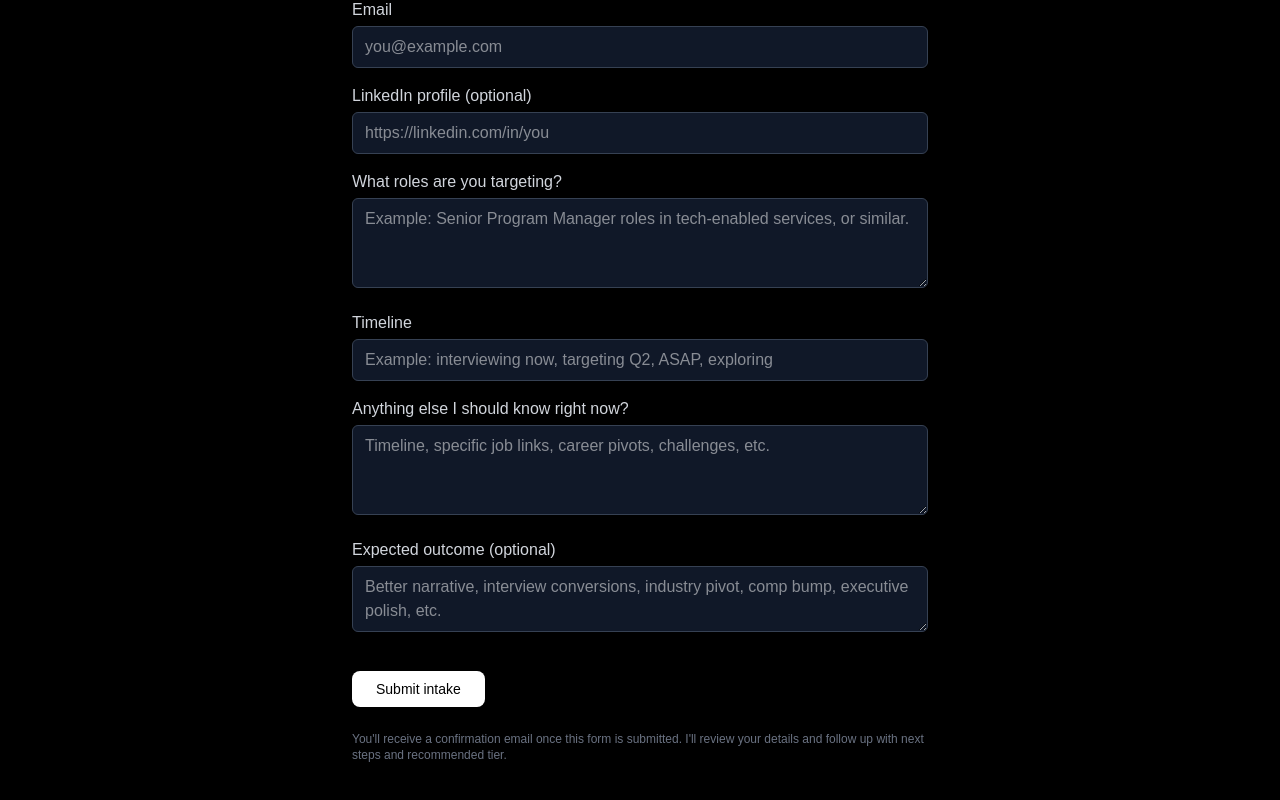
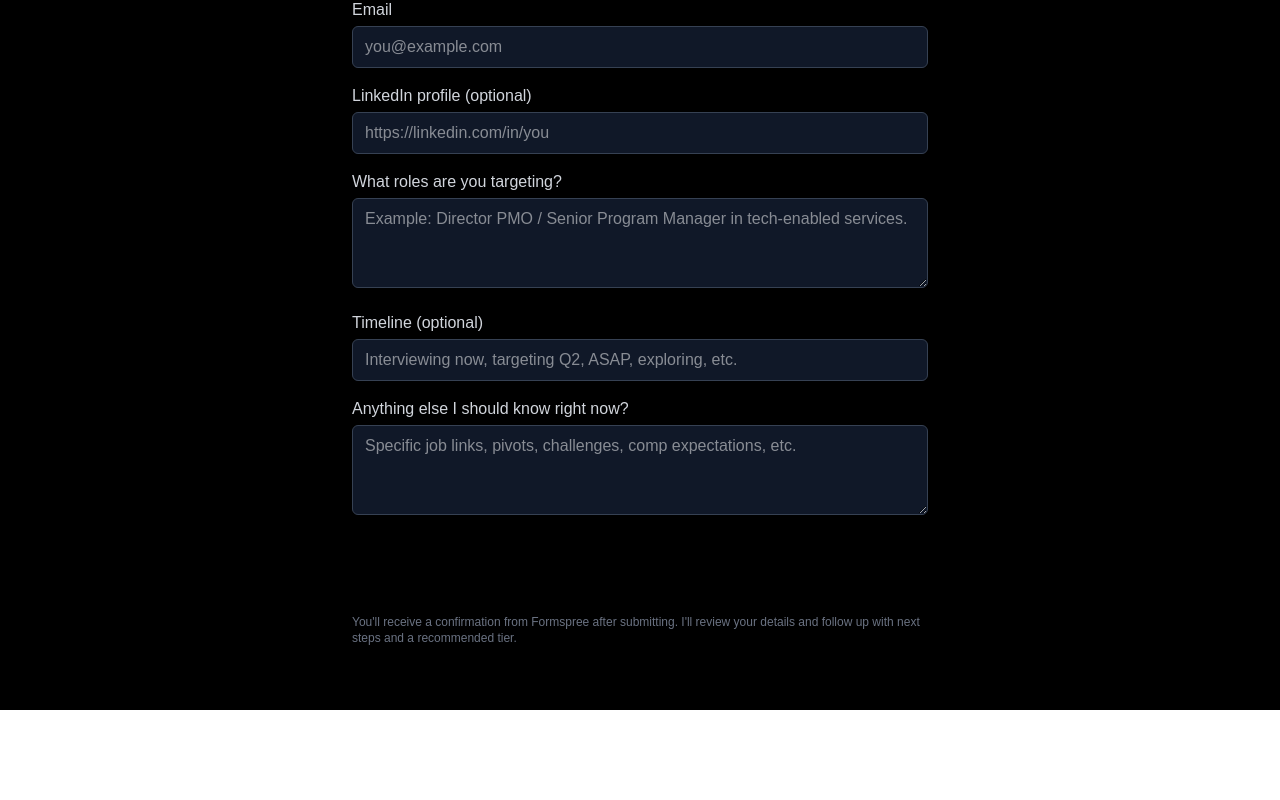
Before and after one commit to p-erry/resume-services, a Next.js app in the folder web/: page /intake in a window 1280 px wide. Shown: the part 320-1120 px from the top of the page. After the commit the page ends 1030 px from the top, so only its background shows below. Built offline with nearby package versions, Linux system fonts and the light colour scheme.

Commit message:
Refactor intake form fields and placeholders
Updated placeholder text for roles and notes fields, added optional timeline field, and modified confirmation message.

```diff
--- a/web/app/intake/page.tsx
+++ b/web/app/intake/page.tsx
@@ -68,21 +68,21 @@ export default function IntakePage() {
               name="roles"
               className="w-full rounded-md border border-gray-700 bg-gray-900 px-3 py-2 text-white"
               rows={3}
-              placeholder="Example: Senior Program Manager roles in tech-enabled services, or similar."
+              placeholder="Example: Director PMO / Senior Program Manager in tech-enabled services."
               required
             />
           </div>
 
           <div>
             <label className="block mb-1 text-gray-300" htmlFor="timeline">
-    Timeline
+              Timeline (optional)
             </label>
             <input
               id="timeline"
               name="timeline"
               className="w-full rounded-md border border-gray-700 bg-gray-900 px-3 py-2 text-white"
               type="text"
-    placeholder="Example: interviewing now, targeting Q2, ASAP, exploring"
+              placeholder="Interviewing now, targeting Q2, ASAP, exploring, etc."
             />
           </div>
 
@@ -95,41 +95,31 @@ export default function IntakePage() {
               name="notes"
               className="w-full rounded-md border border-gray-700 bg-gray-900 px-3 py-2 text-white"
               rows={3}
-              placeholder="Timeline, specific job links, career pivots, challenges, etc."
+              placeholder="Specific job links, pivots, challenges, comp expectations, etc."
             />
           </div>
-
-<div>
-  <label className="block mb-1 text-gray-300" htmlFor="expectations">
-    Expected outcome (optional)
-  </label>
-  <textarea
-    id="expectations"
-    name="expectations"
-    className="w-full rounded-md border border-gray-700 bg-gray-900 px-3 py-2 text-white"
-    rows={2}
-    placeholder="Better narrative, interview conversions, industry pivot, comp bump, executive polish, etc."
-  />
-</div>
-
 
           {/* Honeypot anti-bot field (hidden from humans) */}
           <input type="text" name="_gotcha" className="hidden" />
 
-          {/* Optional redirect after success */}
-          <input type="hidden" name="_redirect" value="/" />
+          {/* Custom email subject */}
+          <input
+            type="hidden"
+            name="_subject"
+            value="New Resume Righting intake submission"
+          />
 
           <button
             type="submit"
-            className="mt-4 inline-flex items-center rounded-lg bg-white px-6 py-2 text-sm font-medium text-black hover:bg-gray-200 transition"
+            className="mt-4 inline-flex items-center rounded-lg bg白 px-6 py-2 text-sm font-medium text-black hover:bg-gray-200 transition"
           >
             Submit intake
           </button>
 
           <p className="text-xs text-gray-500 mt-2">
-            You&apos;ll receive a confirmation email once this form is
-            submitted. I&apos;ll review your details and follow up with next
-            steps and recommended tier.
+            You&apos;ll receive a confirmation from Formspree after submitting.
+            I&apos;ll review your details and follow up with next steps and a
+            recommended tier.
           </p>
         </form>
       </section>
```
Lines whose indentation alone changed are shown as unchanged.
